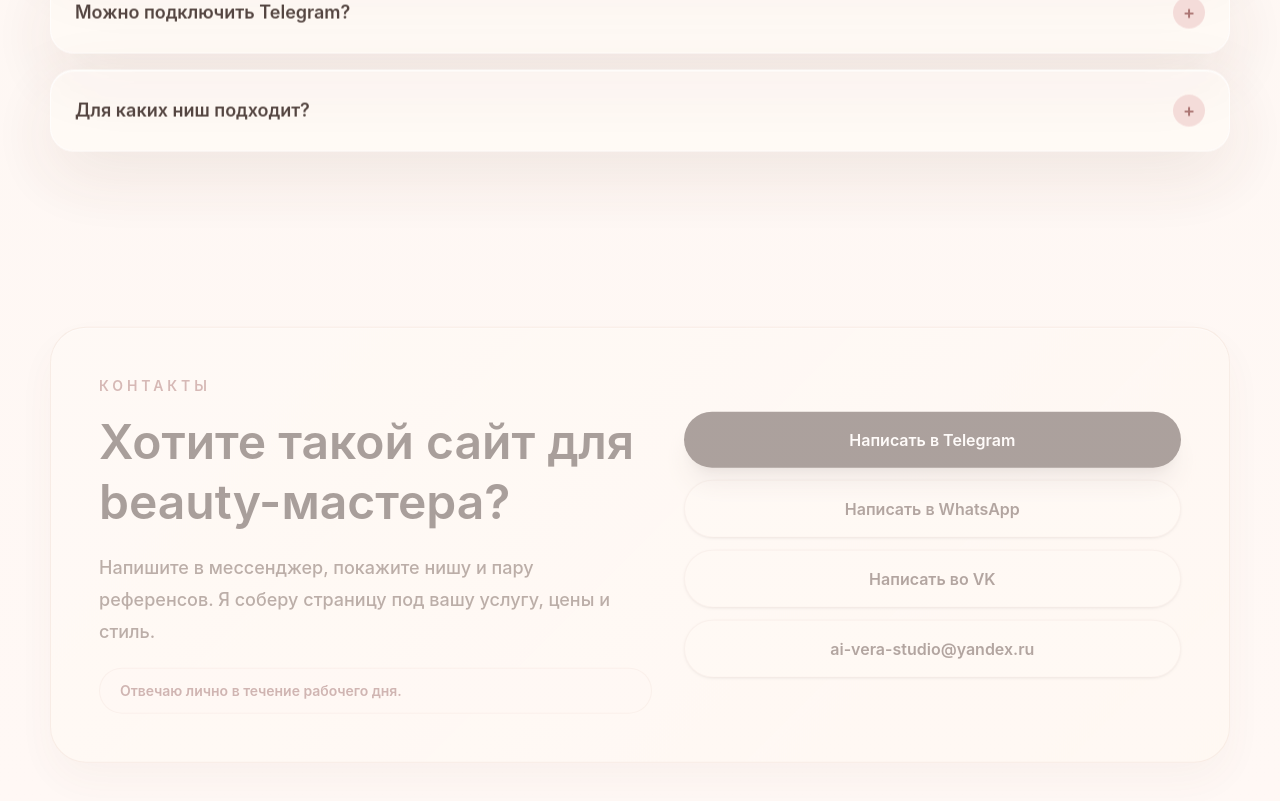
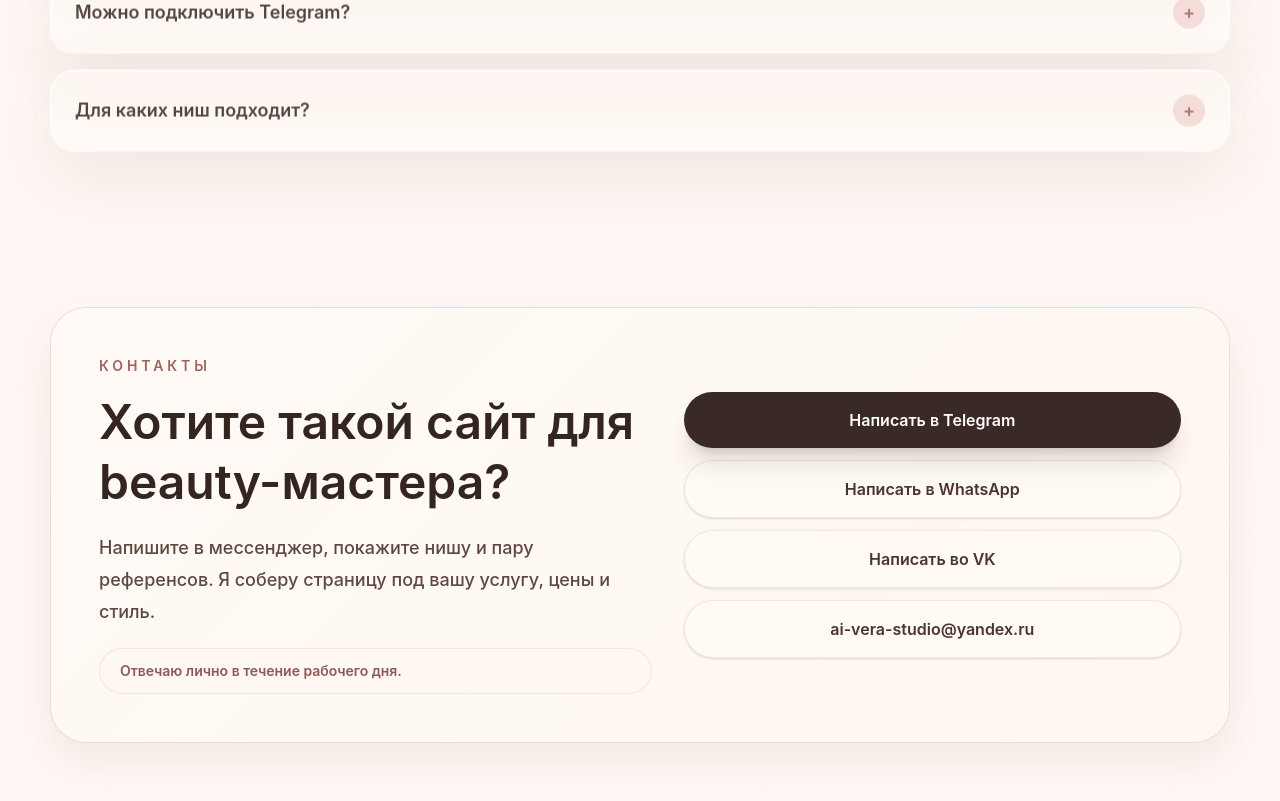
Before and after one commit to dyksiv/ai-studio-beauty-showcase, a Next.js app: page / in a window 1280 px wide. Shown: the part 6326-7127 px from the top of the page. Built offline with nearby package versions, Linux system fonts and the light colour scheme.

Commit message:
Disable contacts reveal fade

```diff
--- a/src/app/page.tsx
+++ b/src/app/page.tsx
@@ -357,7 +357,7 @@ function Faq() {
 
 function Contacts() {
   return (
-    <section className="section-shell reveal py-20" id="contacts">
+    <section className="section-shell py-20" id="contacts">
       <div className="glass-soft grid gap-8 rounded-[36px] p-8 md:p-12 lg:grid-cols-[1fr_0.9fr]">
         <div>
           <p className="mb-4 text-sm font-semibold uppercase tracking-[0.28em] text-[#9f625f]">Контакты</p>
```
